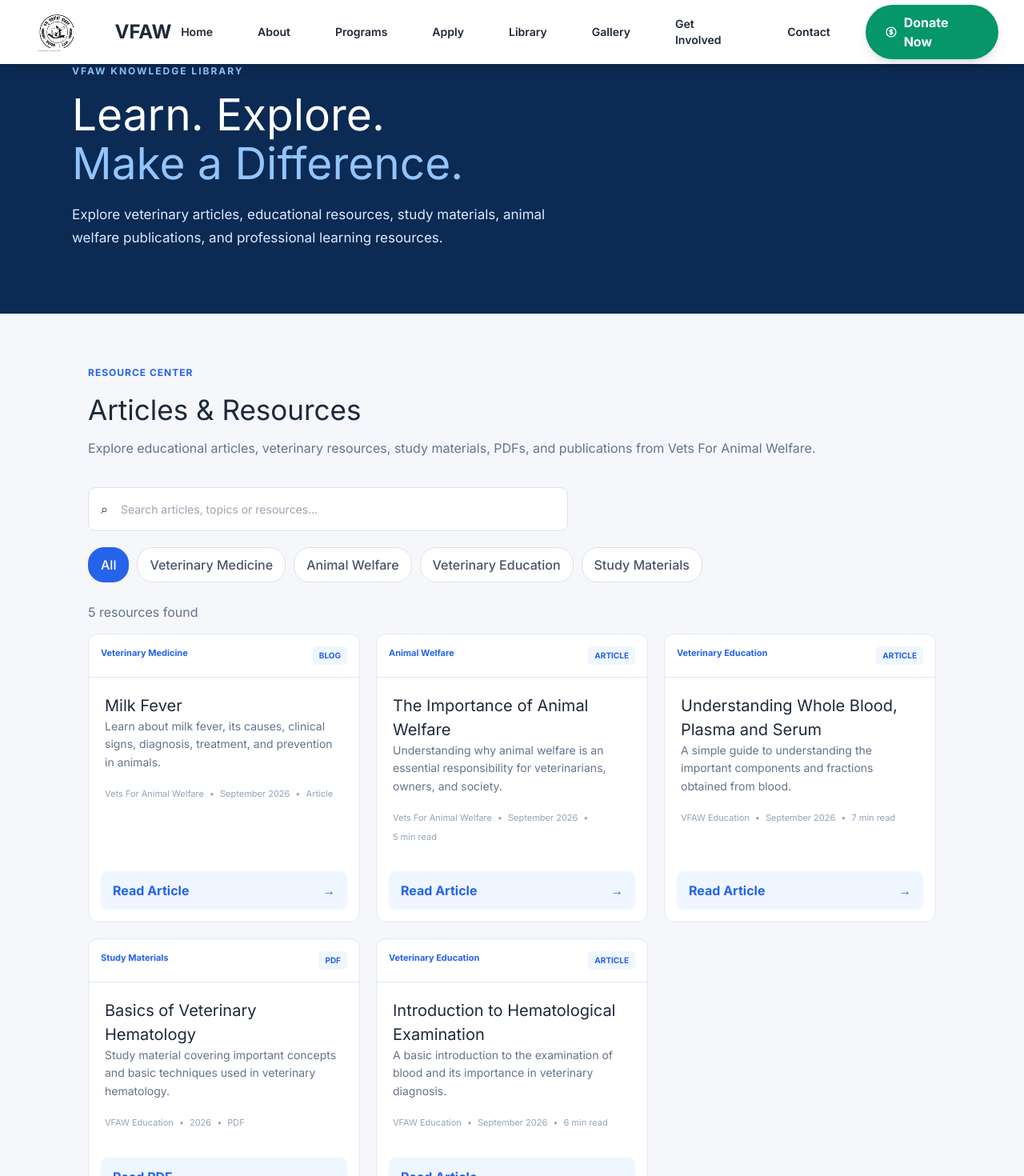
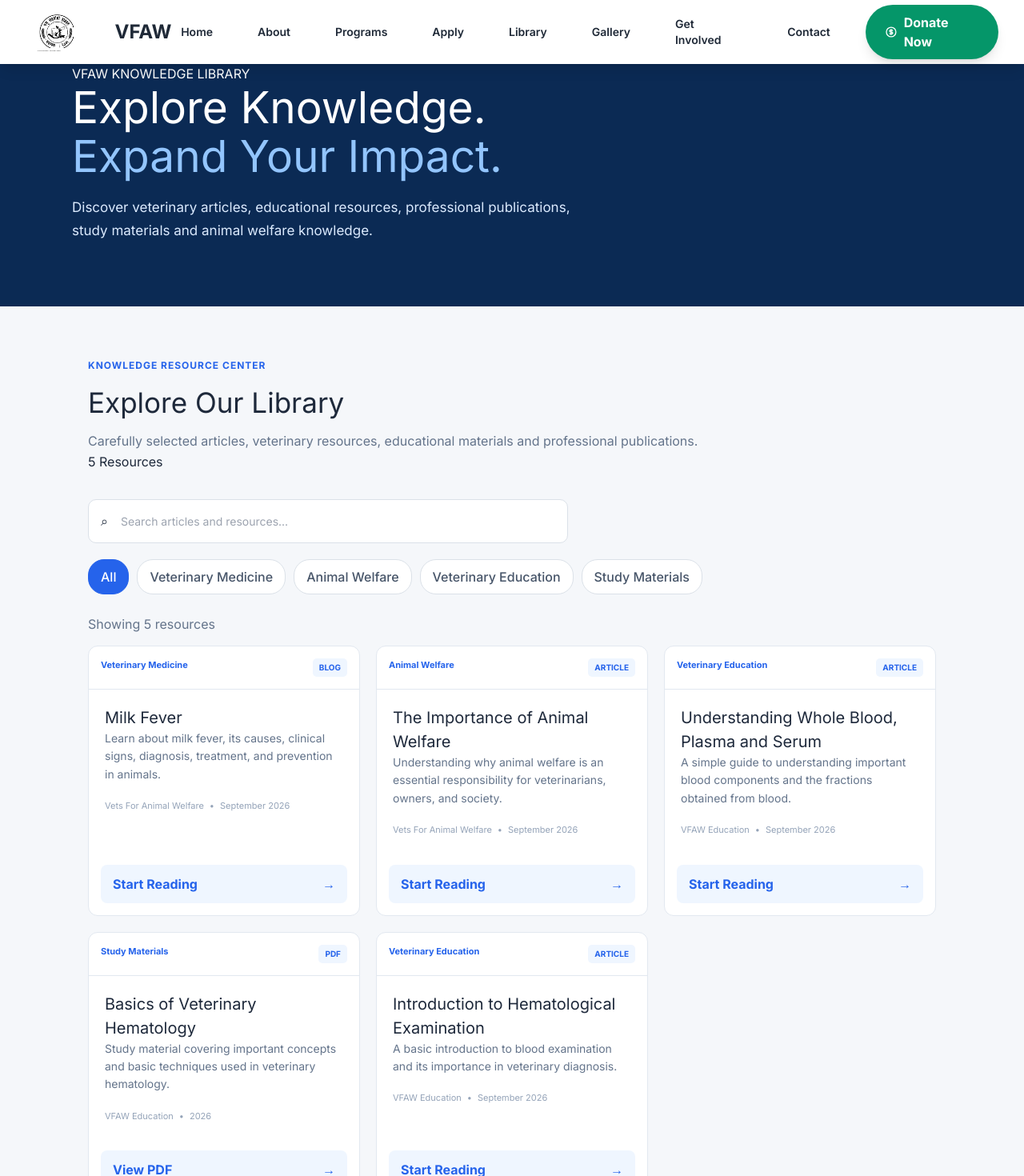
Before and after one commit to VetsForAnimalWelfare/vfaw, a React (Vite) app: page /library in a window 1280 px wide. Shown: the top 1470 px of the page at 80% size. Built offline with nearby package versions, Linux system fonts and the light colour scheme.

Commit message:
Update Library.jsx

```diff
--- a/src/pages/Library.jsx
+++ b/src/pages/Library.jsx
@@ -1,15 +1,5 @@
-import React, { useMemo, useState } from "react";
+import React, { useMemo, useState, useEffect } from "react";
 import "../Library.css";
-
-/* =====================================================
-   LIBRARY ARTICLES
-
-   TYPES AVAILABLE:
-
-   1. article  = Write the complete article inside content
-   2. pdf      = Add a PDF link
-   3. blogger  = Add a Blogger/article website link
-===================================================== */
 
 const articles = [
   {
@@ -35,7 +25,6 @@ const articles = [
     author: "Vets For Animal Welfare",
     date: "September 2026",
     readTime: "5 min read",
-
     content: `
       <h2>Introduction</h2>
 
@@ -48,26 +37,26 @@ const articles = [
       <h2>Why Animal Welfare Matters</h2>
 
       <p>
-        Animals play an important role in agriculture, food production,
+        Animals play important roles in agriculture, food production,
         companionship, research, ecosystems, and society. Ensuring good welfare
-        improves both the quality of life of animals and the sustainability of
-        animal production systems.
+        improves the quality of life of animals and supports sustainable animal
+        production systems.
       </p>
 
       <h2>The Role of Veterinarians</h2>
 
       <p>
-        Veterinarians have an important responsibility to diagnose and treat
-        disease while also promoting humane treatment, preventive healthcare,
-        responsible ownership, and ethical animal management.
+        Veterinarians diagnose and treat disease while also promoting humane
+        treatment, preventive healthcare, responsible ownership, and ethical
+        animal management.
       </p>
 
       <h2>Conclusion</h2>
 
       <p>
-        Animal welfare is not only about preventing cruelty. It is about
-        creating conditions that allow animals to live healthy and comfortable
-        lives.
+        Animal welfare is not only about preventing cruelty. It is also about
+        creating conditions that allow animals to live healthy, safe, and
+        comfortable lives.
       </p>
     `,
   },
@@ -78,17 +67,16 @@ const articles = [
     category: "Veterinary Education",
     title: "Understanding Whole Blood, Plasma and Serum",
     excerpt:
-      "A simple guide to understanding the important components and fractions obtained from blood.",
+      "A simple guide to understanding important blood components and the fractions obtained from blood.",
     author: "VFAW Education",
     date: "September 2026",
     readTime: "7 min read",
-
     content: `
       <h2>Whole Blood</h2>
 
       <p>
-        Whole blood is blood collected from the body that contains both cellular
-        components and the liquid component called plasma.
+        Whole blood contains both cellular components and the liquid component
+        known as plasma.
       </p>
 
       <h2>Major Components</h2>
@@ -103,42 +91,18 @@ const articles = [
       <h2>Plasma</h2>
 
       <p>
-        Plasma is the liquid part of anticoagulated blood. It contains water,
-        proteins, electrolytes, nutrients, hormones, and clotting factors.
+        Plasma is the liquid component of anticoagulated blood. It contains
+        water, proteins, electrolytes, nutrients, hormones, and clotting factors.
       </p>
 
       <h2>Serum</h2>
 
       <p>
-        Serum is obtained after blood has clotted. It does not contain
-        fibrinogen because fibrinogen is consumed during the clotting process.
-      </p>
-
-      <h2>Why is this Important?</h2>
-
-      <p>
-        Understanding these differences is important when collecting blood
-        samples and interpreting laboratory tests in veterinary practice.
+        Serum is obtained after blood has clotted. Unlike plasma, it does not
+        contain fibrinogen because fibrinogen participates in clot formation.
       </p>
     `,
   },
-
-  /*
-  =====================================================
-  PDF EXAMPLE
-
-  To use this article:
-
-  1. Put your PDF inside:
-     public/pdfs/
-
-  Example:
-     public/pdfs/hematology.pdf
-
-  Then use:
-     pdfUrl: "/pdfs/hematology.pdf"
-  =====================================================
-  */
 
   {
     id: 4,
@@ -159,11 +123,10 @@ const articles = [
     category: "Veterinary Education",
     title: "Introduction to Hematological Examination",
     excerpt:
-      "A basic introduction to the examination of blood and its importance in veterinary diagnosis.",
+      "A basic introduction to blood examination and its importance in veterinary diagnosis.",
     author: "VFAW Education",
     date: "September 2026",
     readTime: "6 min read",
-
     content: `
       <h2>What is Hematology?</h2>
 
@@ -172,7 +135,7 @@ const articles = [
         important role in the diagnosis and monitoring of many diseases.
       </p>
 
-      <h2>Important Hematological Components</h2>
+      <h2>Important Components</h2>
 
       <ul>
         <li>Red Blood Cells</li>
@@ -185,45 +148,26 @@ const articles = [
       <h2>Importance in Veterinary Practice</h2>
 
       <p>
-        Hematological examination can help veterinarians identify anemia,
-        infection, inflammation, blood loss, and many other pathological
-        conditions.
-      </p>
-
-      <h2>Conclusion</h2>
-
-      <p>
-        Basic knowledge of hematology is essential for interpreting laboratory
-        findings and making informed clinical decisions.
+        Hematological examination helps veterinarians identify anemia,
+        infection, inflammation, blood loss, and other pathological conditions.
       </p>
     `,
   },
 ];
-
-
-/* =====================================================
-   LIBRARY COMPONENT
-===================================================== */
 
 function Library() {
   const [selectedArticle, setSelectedArticle] = useState(null);
   const [search, setSearch] = useState("");
   const [category, setCategory] = useState("All");
 
-
-  /* Get all categories automatically */
-
   const categories = useMemo(() => {
     return ["All", ...new Set(articles.map((article) => article.category))];
   }, []);
 
-
-  /* Search and category filtering */
-
   const filteredArticles = useMemo(() => {
-    return articles.filter((article) => {
     const searchText = search.toLowerCase();
 
+    return articles.filter((article) => {
       const matchesSearch =
         article.title.toLowerCase().includes(searchText) ||
         article.excerpt.toLowerCase().includes(searchText) ||
@@ -236,76 +180,88 @@ function Library() {
     });
   }, [search, category]);
 
-
-  /* Close article reader */
-
   const closeReader = () => {
     setSelectedArticle(null);
   };
 
+  /* Lock background scrolling when reading */
+  useEffect(() => {
+    if (selectedArticle) {
+      document.body.style.overflow = "hidden";
+    } else {
+      document.body.style.overflow = "auto";
+    }
+
+    return () => {
+      document.body.style.overflow = "auto";
+    };
+  }, [selectedArticle]);
 
   return (
     <div className="library-page">
 
-      {/* ================= HERO ================= */}
+      {/* HERO */}
 
       <section className="library-hero">
         <div className="library-hero-content">
 
-          <span className="library-label">
+          <div className="library-badge">
             VFAW KNOWLEDGE LIBRARY
-          </span>
+          </div>
 
           <h1>
-            Learn. Explore.
+            Explore Knowledge.
             <br />
-            <span>Make a Difference.</span>
+            <span>Expand Your Impact.</span>
           </h1>
 
           <p>
-            Explore veterinary articles, educational resources,
-            study materials, animal welfare publications, and
-            professional learning resources.
+            Discover veterinary articles, educational resources,
+            professional publications, study materials and
+            animal welfare knowledge.
           </p>
 
         </div>
       </section>
 
 
-      {/* ================= MAIN CONTENT ================= */}
+      {/* LIBRARY */}
 
       <main className="library-container">
 
         <div className="library-header">
 
+          <div>
             <span className="section-small-title">
-            RESOURCE CENTER
+              KNOWLEDGE RESOURCE CENTER
             </span>
 
-          <h2>
-            Articles & Resources
-          </h2>
+            <h2>Explore Our Library</h2>
 
             <p>
-            Explore educational articles, veterinary resources,
-            study materials, PDFs, and publications from
-            Vets For Animal Welfare.
+              Carefully selected articles, veterinary resources,
+              educational materials and professional publications.
             </p>
+          </div>
+
+          <div className="library-count">
+            {articles.length}
+            <span> Resources</span>
+          </div>
 
         </div>
 
 
-        {/* ================= SEARCH ================= */}
+        {/* SEARCH */}
 
         <div className="library-controls">
 
           <div className="library-search">
-
-            <span>⌕</span>
+            <span className="search-icon">⌕</span>
 
             <input
               type="text"
-              placeholder="Search articles, topics or resources..."
+              placeholder="Search articles and resources..."
               value={search}
               onChange={(e) => setSearch(e.target.value)}
             />
@@ -314,52 +270,40 @@ function Library() {
               <button
                 className="clear-search"
                 onClick={() => setSearch("")}
-                aria-label="Clear search"
               >
                 ×
               </button>
             )}
-
-          </div>
-
-
-          {/* ================= CATEGORY FILTER ================= */}
-
-          <div className="category-filter">
-
-            {categories.map((item) => (
-
-              <button
-                key={item}
-                className={
-                  category === item ? "active" : ""
-                }
-                onClick={() => setCategory(item)}
-              >
-                {item}
-              </button>
-
-            ))}
-
           </div>
 
         </div>
 
 
-        {/* ================= RESULTS COUNT ================= */}
+        {/* CATEGORY FILTER */}
 
-        <div className="library-results">
+        <div className="category-filter">
 
-          {filteredArticles.length}{" "}
-
-          {filteredArticles.length === 1
-            ? "resource found"
-            : "resources found"}
+          {categories.map((item) => (
+            <button
+              key={item}
+              className={category === item ? "active" : ""}
+              onClick={() => setCategory(item)}
+            >
+              {item}
+            </button>
+          ))}
 
         </div>
 
 
-        {/* ================= ARTICLE GRID ================= */}
+        {/* RESULTS */}
+
+        <div className="library-results">
+          Showing {filteredArticles.length} resources
+        </div>
+
+
+        {/* ARTICLE CARDS */}
 
         {filteredArticles.length > 0 ? (
 
@@ -372,6 +316,8 @@ function Library() {
                 key={article.id}
               >
 
+                <div className="card-glow"></div>
+
                 <div className="card-top">
 
                   <span className="article-category">
@@ -379,13 +325,11 @@ function Library() {
                   </span>
 
                   <span className="article-type">
-
                     {article.type === "pdf"
                       ? "PDF"
                       : article.type === "blogger"
                       ? "BLOG"
                       : "ARTICLE"}
-
                   </span>
 
                 </div>
@@ -393,32 +337,17 @@ function Library() {
 
                 <div className="card-content">
 
-                  <h3>
-                    {article.title}
-                  </h3>
+                  <h3>{article.title}</h3>
 
-                  <p>
-                    {article.excerpt}
-                  </p>
-
+                  <p>{article.excerpt}</p>
 
                   <div className="article-meta">
 
-                    <span>
-                      {article.author}
-                    </span>
+                    <span>{article.author}</span>
 
                     <span>•</span>
 
-                    <span>
-                      {article.date}
-                    </span>
-
-                    <span>•</span>
-
-                    <span>
-                      {article.readTime}
-                    </span>
+                    <span>{article.date}</span>
 
                   </div>
 
@@ -429,17 +358,13 @@ function Library() {
                   className="read-button"
                   onClick={() => setSelectedArticle(article)}
                 >
-
                   <span>
                     {article.type === "pdf"
-                      ? "Read PDF"
-                      : "Read Article"}
+                      ? "View PDF"
+                      : "Start Reading"}
                   </span>
 
-                  <span>
-                    →
-                  </span>
-
+                  <span className="button-arrow">→</span>
                 </button>
 
               </article>
@@ -452,16 +377,12 @@ function Library() {
 
           <div className="no-results">
 
-            <div className="no-results-icon">
-              ⌕
-            </div>
+            <div className="no-results-icon">⌕</div>
 
-            <h3>
-              No resources found
-            </h3>
+            <h3>No resources found</h3>
 
             <p>
-              Try another search term or category.
+              Try searching with another keyword or category.
             </p>
 
             <button
@@ -470,7 +391,7 @@ function Library() {
                 setCategory("All");
               }}
             >
-              Clear Filters
+              Reset Library
             </button>
 
           </div>
@@ -480,108 +401,128 @@ function Library() {
       </main>
 
 
-      {/* =====================================================
-          ARTICLE / PDF / BLOG READER
-      ===================================================== */}
+      {/* =================================================
+          FULL SCREEN READING MODE
+      ================================================= */}
 
       {selectedArticle && (
 
-        <div
-          className="reader-overlay"
-          onClick={closeReader}
-        >
+        <div className="reader-overlay">
 
-          <div
-            className={
-              `reader-modal ${
-                selectedArticle.type === "pdf"
-                  ? "pdf-reader"
-                  : ""
-              }`
-            }
-            onClick={(e) => e.stopPropagation()}
-          >
+          {/* READER TOP BAR */}
 
+          <header className="reader-header">
 
-            {/* ================= READER HEADER ================= */}
+            <div className="reader-brand">
 
-            <div className="reader-header">
-
-              <div>
-
-                <span className="reader-category">
-                  {selectedArticle.category}
+              <span className="reader-logo">
+                VFAW
               </span>
 
-                <h2>
-                  {selectedArticle.title}
-                </h2>
+              <span className="reader-divider"></span>
+
+              <span className="reader-section">
+                LIBRARY
+              </span>
 
             </div>
 
 
+            <div className="reader-actions">
+
+              {/* DOWNLOAD PDF */}
+
+              {selectedArticle.type === "pdf" && (
+
+                <a
+                  href={selectedArticle.pdfUrl}
+                  download
+                  className="download-button"
+                >
+                  ↓ Download PDF
+                </a>
+
+              )}
+
+
+              {/* OPEN ORIGINAL BLOG */}
+
+              {selectedArticle.type === "blogger" && (
+
+                <a
+                  href={selectedArticle.url}
+                  target="_blank"
+                  rel="noopener noreferrer"
+                  className="original-button"
+                >
+                  Open Original ↗
+                </a>
+
+              )}
+
+
+              {/* CLOSE */}
+
               <button
                 className="reader-close"
                 onClick={closeReader}
-                aria-label="Close article"
+                aria-label="Close reader"
               >
                 ×
               </button>
 
             </div>
 
+          </header>
 
-            {/* ================= PDF ================= */}
+
+          {/* =================================================
+              PDF READING MODE
+          ================================================= */}
 
           {selectedArticle.type === "pdf" && (
 
-              <div className="pdf-container">
+            <main className="fullscreen-pdf">
+
+              <div className="reader-title-area">
+
+                <span>{selectedArticle.category}</span>
+
+                <h1>
+                  {selectedArticle.title}
+                </h1>
+
+              </div>
 
               <iframe
                 src={selectedArticle.pdfUrl}
                 title={selectedArticle.title}
-                  className="pdf-frame"
+                className="fullscreen-pdf-frame"
               />
 
-                <div className="pdf-fallback">
-
-                  <p>
-                    If the PDF does not load,
-                    open it directly.
-                  </p>
-
-                  <a
-                    href={selectedArticle.pdfUrl}
-                    target="_blank"
-                    rel="noopener noreferrer"
-                  >
-                    Open PDF
-                  </a>
-
-                </div>
-
-              </div>
+            </main>
 
           )}
 
 
-            {/* ================= BLOGGER / WEBSITE ARTICLE ================= */}
+          {/* =================================================
+              BLOGGER READING MODE
+          ================================================= */}
 
           {selectedArticle.type === "blogger" && (
 
-              <div className="blogger-container">
+            <main className="fullscreen-blog">
 
               <iframe
                 src={selectedArticle.url}
                 title={selectedArticle.title}
-                  className="blogger-frame"
-                  loading="lazy"
+                className="fullscreen-blog-frame"
               />
 
-                <div className="external-article">
+              <div className="blog-fallback">
 
                 <p>
-                    If the article does not display here,
+                  If embedding is restricted by the publisher,
                   open the original article.
                 </p>
 
@@ -590,23 +531,40 @@ function Library() {
                   target="_blank"
                   rel="noopener noreferrer"
                 >
-                    Open Original Article →
+                  Open Original Article
                 </a>
 
               </div>
 
-              </div>
+            </main>
 
           )}
 
 
-            {/* ================= WRITTEN ARTICLE ================= */}
+          {/* =================================================
+              WRITTEN ARTICLE READING MODE
+          ================================================= */}
 
           {selectedArticle.type === "article" && (
 
-              <div className="article-reader">
+            <main className="fullscreen-article">
 
-                <div className="article-information">
+              <div className="reading-container">
+
+                <div className="reading-category">
+                  {selectedArticle.category}
+                </div>
+
+                <h1>
+                  {selectedArticle.title}
+                </h1>
+
+                <p className="reading-excerpt">
+                  {selectedArticle.excerpt}
+                </p>
+
+
+                <div className="reading-meta">
 
                   <span>
                     {selectedArticle.author}
@@ -627,7 +585,10 @@ function Library() {
                 </div>
 
 
-                <div
+                <div className="reading-line"></div>
+
+
+                <article
                   className="article-body"
                   dangerouslySetInnerHTML={{
                     __html: selectedArticle.content,
@@ -636,9 +597,9 @@ function Library() {
 
               </div>
 
+            </main>
+
           )}
-
-          </div>
 
         </div>
 
@@ -648,5 +609,4 @@ function Library() {
   );
 }
 
-
 export default Library;
```
Lines whose indentation alone changed are shown as unchanged.
